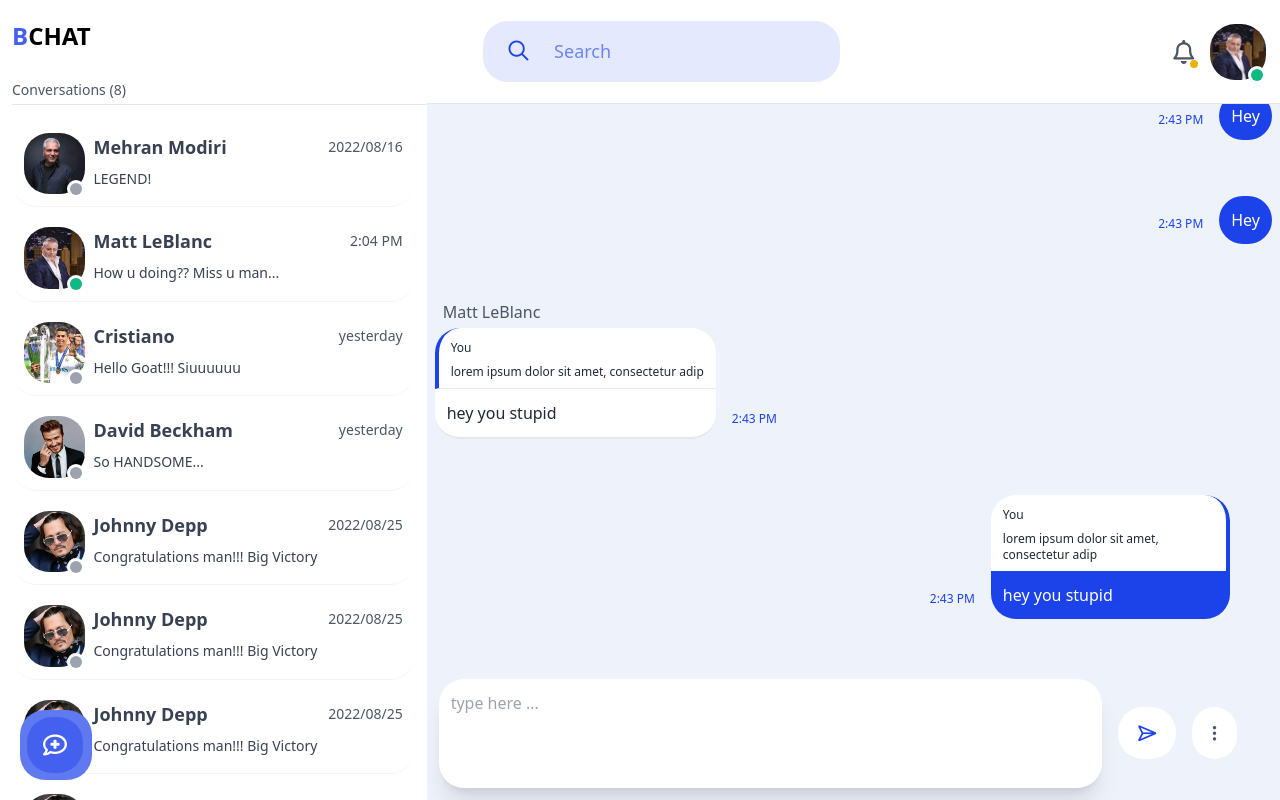
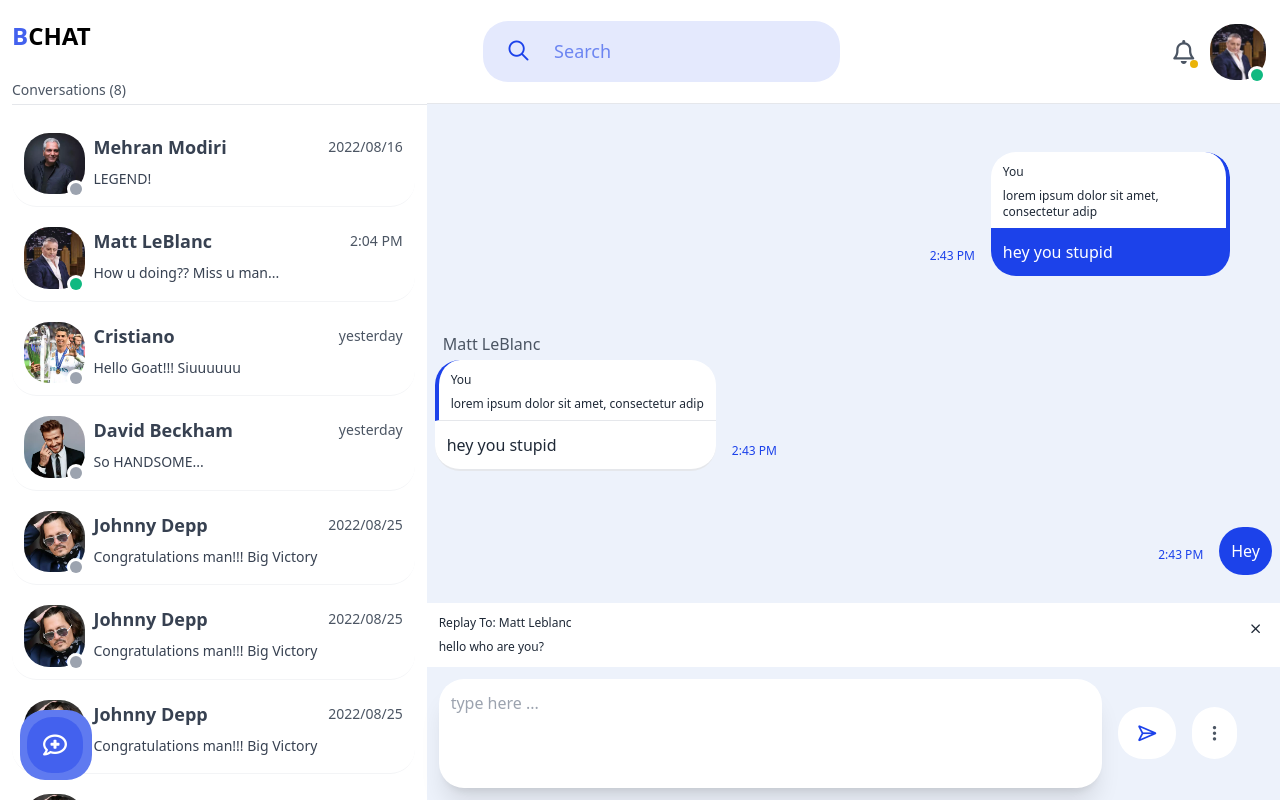
Before and after one commit to alizs10/b-chat-react-app, a React (Create React App) app: page / in a window 1280 px wide. Built offline with nearby package versions, Linux system fonts and the light colour scheme.

Commit message:
update: add replay to

```diff
--- a/src/components/Chat.js
+++ b/src/components/Chat.js
@@ -2,6 +2,7 @@ import React from 'react'
 import Bubbles from './Chat/Bubbles'
 import ChatInput from './Chat/ChatInput'
 import Head from './Chat/Head'
+
 
 function Chat() {
   return (
--- a/src/components/Chat/Bubbles.js
+++ b/src/components/Chat/Bubbles.js
@@ -3,10 +3,12 @@ import Bubble from './Bubble'
 import BubbleWithReplay from './BubbleWithReplay'
 import MyBubble from './MyBubble'
 import MyBubbleWithReplay from './MyBubbleWithReplay'
+import ReplayTo from './ReplayTo'
 
 function Bubbles() {
+
   return (
-    <div className='h-[calc(100%_-_6.5rem)] py-12 overflow-y-scroll flex flex-col-reverse styled-scrollbar gap-y-14'>
+    <div className='relative h-[calc(100%_-_6.5rem)] pt-12 pb-0 overflow-y-scroll flex flex-col styled-scrollbar gap-y-14'>
       <MyBubbleWithReplay />
       <BubbleWithReplay />
       <MyBubble />
@@ -16,8 +18,8 @@ function Bubbles() {
       <Bubble />
       <Bubble />
       <MyBubble />
-
       <Bubble />
+      <ReplayTo/>
     </div>
   )
 }
--- /dev/null
+++ b/src/components/Chat/ReplayTo.js
@@ -0,0 +1,19 @@
+import React from 'react'
+
+function ReplayTo() {
+    return (
+        <div className='sticky bottom-0 z-20 grid grid-cols-12 bg-white p-3 text-xs text-gray-800'>
+            <div className='flex flex-col gap-y-2 col-span-11'>
+                <span>Replay To: Matt Leblanc</span>
+                <span>hello who are you?</span>
+            </div>
+            <span className='flex justify-end col-span-1 items-center h-fit'>
+                <span className='cursor-pointer py-1 px-2 text-sm text-gray-800'>
+                    <i className='fa-regular fa-xmark'></i>
+                </span>
+            </span>
+        </div>
+    )
+}
+
+export default ReplayTo
```
